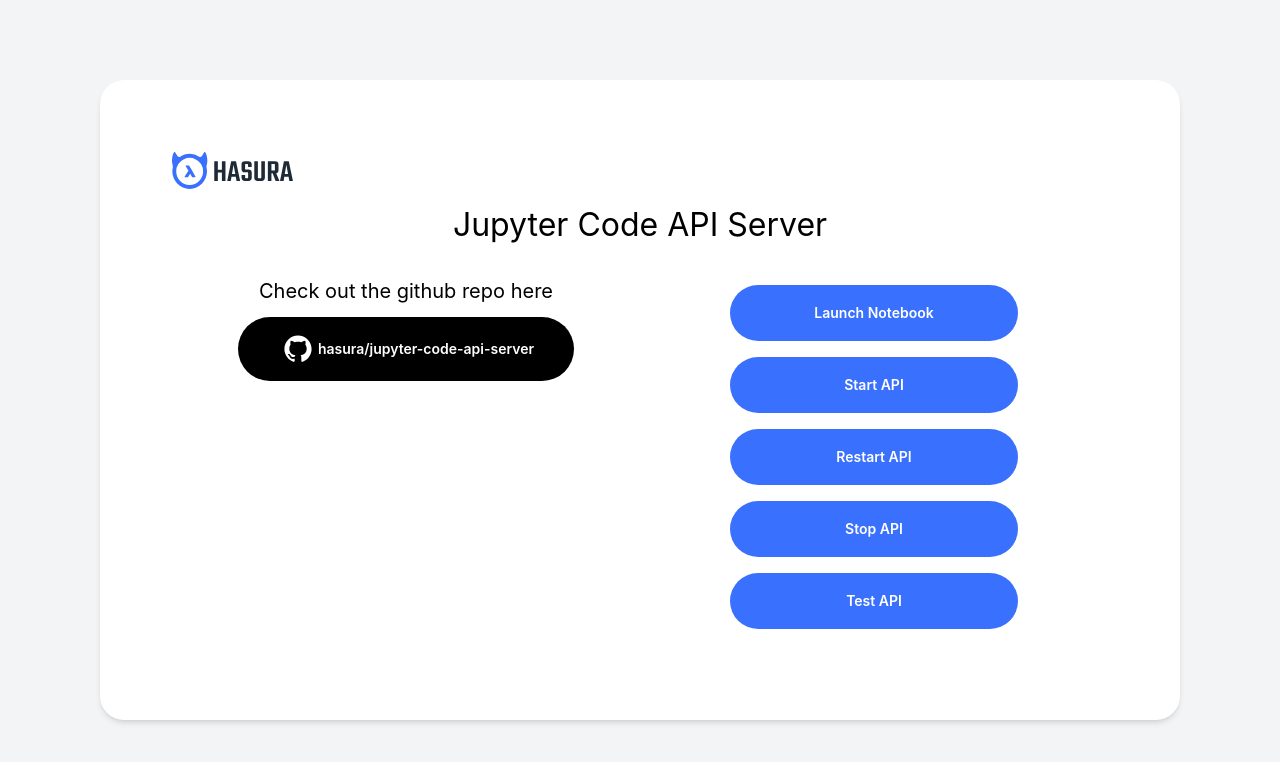
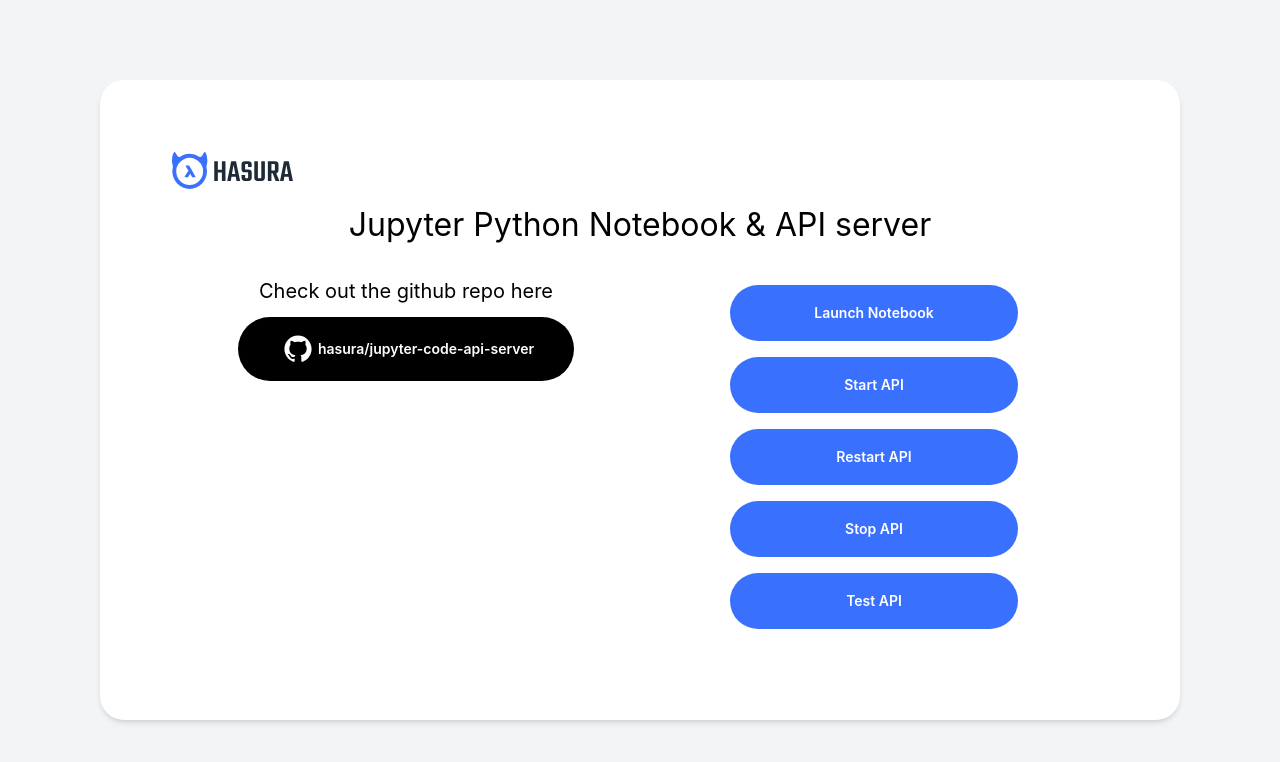
Before and after one commit to hasura/jupyter-code-api-server, a React (Create React App) app in the folder frontend/: page / in a window 1280 px wide. Shown: the top 762 px of the page. Built offline with nearby package versions, Linux system fonts and the light colour scheme.

Commit message:
Update App.js

```diff
--- a/frontend/src/App.js
+++ b/frontend/src/App.js
@@ -16,7 +16,7 @@
         <div className="w-full h-full flex flex-col">
           <HasuraLogo />
           <h2 className="font-inter mt-3 text-[32px] text-center mb-3">
-            Jupyter Code API Server
+            Jupyter Python Notebook & API server
           </h2>
           <div className="flex mt-4">
             <div className="flex flex-col w-1/2 items-center h-full">
```
